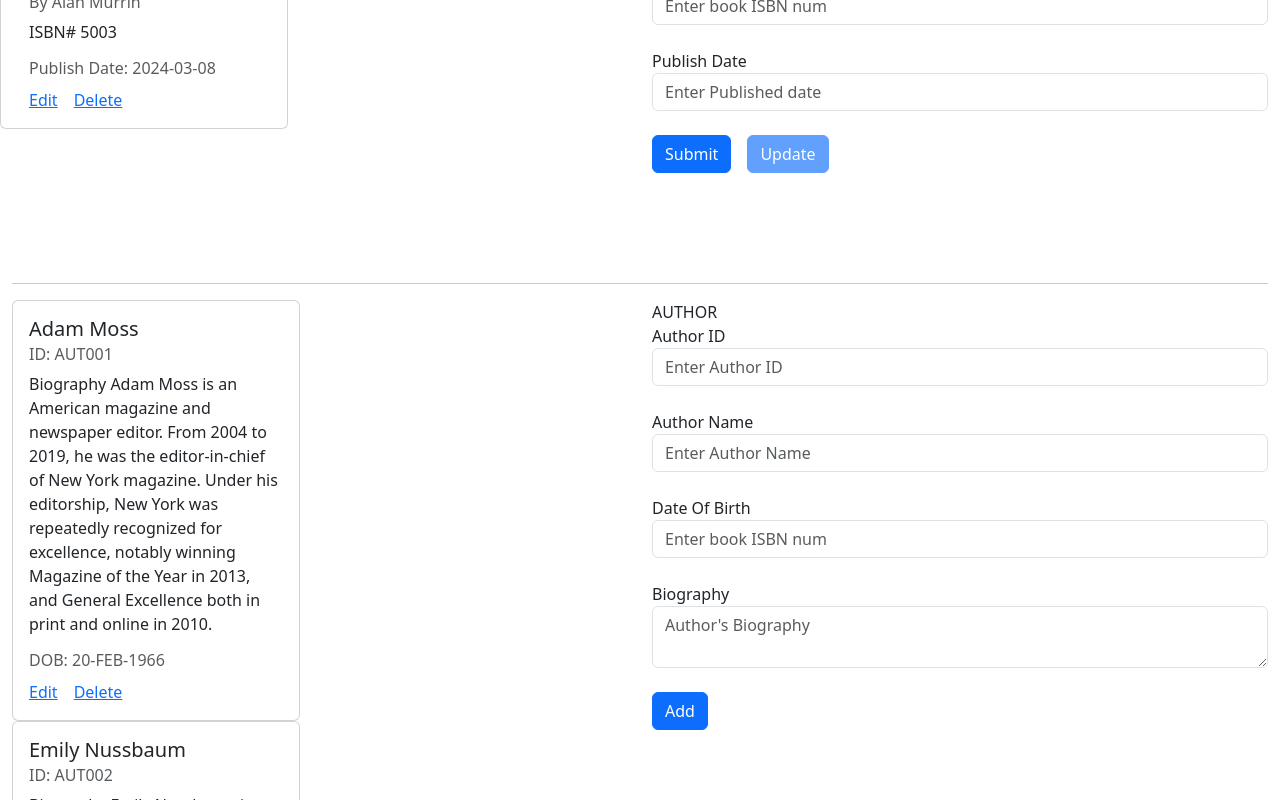
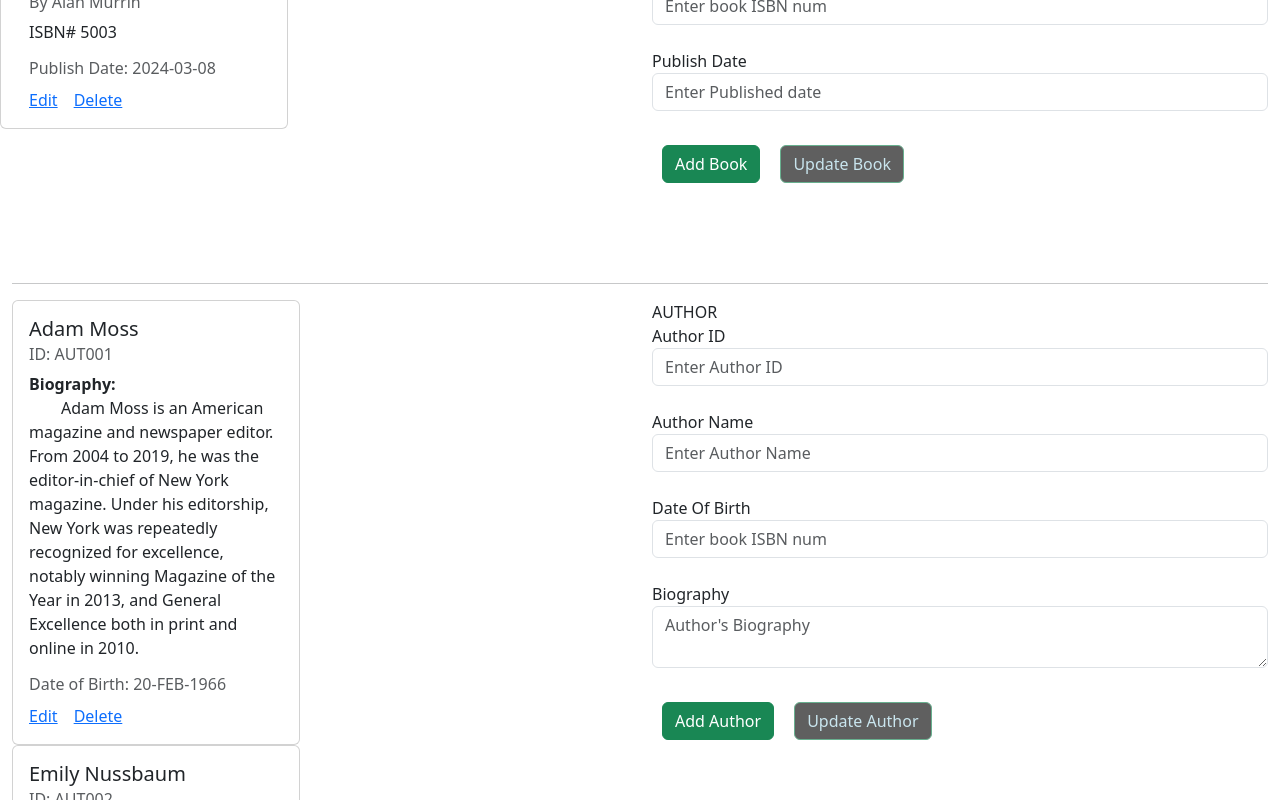
Before and after one commit to Tharani-Kasiselvam/react-formik-library, a React app: page / in a window 1280 px wide. Shown: the part 339-1139 px from the top of the page. Built offline with nearby package versions, Linux system fonts and the light colour scheme; the HTML template or start-up script is replaced by a standard one.

Commit message:
enabled Addition of Authors-Buttons enabled in both sections

```diff
--- a/src/component/AuthorsSection.jsx
+++ b/src/component/AuthorsSection.jsx
@@ -3,7 +3,7 @@ import {LibraryContext} from './Dashboard'
 import { useContext } from "react"
 
 const AuthorsSection = () => {
-    const {author_records} = useContext(LibraryContext)
+    const {authorList, addNewAuthor,isAuthEdit,setIsAuthEdit} = useContext(LibraryContext)
 
     const validate = values => {
         const errors = {};
@@ -36,6 +36,9 @@ const AuthorsSection = () => {
         validate, // validate function
         onSubmit: values => {
             console.log(values);
+            addNewAuthor(values)
+              //Resetting to Blank values in Form
+              author_formik.resetForm()
         }
     });
 
@@ -44,18 +47,41 @@ const AuthorsSection = () => {
         fontweight: "italic"
     }
 
+    let authIndex = 0
+
+    function loadAuthorButtons(){
+        if(!isAuthEdit){
+            return(
+                <div>
+                <button className='btn btn-success' style={{margin:"10px"}}>Add Author</button>
+                <button className='btn btn-success' style={{backgroundColor: "#0b0b0b",margin:"10px", color: "lightblue"}} disabled>
+                    Update Author</button>
+                </div>
+            )
+        }
+        else{
+            return(
+                <div>
+                <button className='btn btn-success' style={{backgroundColor: "#0b0b0b",margin:"10px", color: "lightblue"}} disabled>
+                    Add Author</button>
+                <button className='btn btn-success' style={{margin:"10px"}}>Update Author</button>
+                </div>
+            )
+        }
+    }
+
     return (
         <div>
             <div className="row">
                 <div className="col-md-6" style={{ height: "500px", width: "50%", overflowY:"auto"}}>
-                    {author_records.map(author => {
+                    {authorList.map(author => {
                         return (
-                            <div className="card" style={{ width: "18rem" }} key={author.id}>
+                            <div className="card" style={{ width: "18rem" }} key={authIndex++}>
                                 <div className="card-body">
                                     <h5 className="card-title">{author.name}</h5>
                                     <h6 className="card-subtitle mb-2 text-muted">ID: {author.id}</h6>
-                                    <p className="card-text">Biography {author.bio}</p>
-                                    <p className="card-subtitle mb-2 text-muted">DOB: {author.dob}</p>
+                                    <p className="card-text"><b>Biography:</b><br /> &emsp;&emsp;{author.bio}</p>
+                                    <p className="card-subtitle mb-2 text-muted">Date of Birth: {author.dob}</p>
                                     <a href="#" className="card-link">Edit</a>
                                     <a href="#" className="card-link">Delete</a>
                                 </div>
@@ -72,9 +98,10 @@ const AuthorsSection = () => {
                             <label htmlFor="authid_lbl">Author ID</label>
                             <input type="text" className="form-control" placeholder="Enter Author ID"
                                 id="authid"
-                                value={author_formik.values.authid}
-                                onChange={author_formik.handleChange}
-                                onBlur={author_formik.handleBlur} />
+                                // value={author_formik.values.authid}
+                                // onChange={author_formik.handleChange}
+                                // onBlur={author_formik.handleBlur}
+                                {...author_formik.getFieldProps('authid')}/>
                         </div>
                         {author_formik.touched.authid && author_formik.errors.authid ? <div style={style}>{author_formik.errors.authid}</div> : null}
                         <br />
@@ -82,9 +109,10 @@ const AuthorsSection = () => {
                             <label htmlFor="name_lbl">Author Name</label>
                             <input type="text" className="form-control" placeholder="Enter Author Name"
                                 id="name"
-                                value={author_formik.values.name}
-                                onChange={author_formik.handleChange}
-                                onBlur={author_formik.handleBlur} />
+                                // value={author_formik.values.name}
+                                // onChange={author_formik.handleChange}
+                                // onBlur={author_formik.handleBlur}
+                                {...author_formik.getFieldProps('name')} />
                         </div>
                         {author_formik.touched.name && author_formik.errors.name ? <div style={style}>{author_formik.errors.name}</div> : null}
                         <br />
@@ -92,9 +120,10 @@ const AuthorsSection = () => {
                             <label htmlFor="dob_lbl">Date Of Birth</label>
                             <input type="text" className="form-control" placeholder="Enter book ISBN num"
                                 id="dob"
-                                value={author_formik.values.dob}
-                                onChange={author_formik.handleChange}
-                                onBlur={author_formik.handleBlur} />
+                                // value={author_formik.values.dob}
+                                // onChange={author_formik.handleChange}
+                                // onBlur={author_formik.handleBlur}
+                                {...author_formik.getFieldProps('dob')} />
                         </div>
                         {author_formik.touched.dob && author_formik.errors.dob ? <div style={style}>{author_formik.errors.dob}</div> : null}
                         <br />
@@ -102,13 +131,15 @@ const AuthorsSection = () => {
                             <label htmlFor="bio_lbl">Biography</label>
                             <textarea type="text" className="form-control" placeholder="Author's Biography"
                                 id="bio"
-                                value={author_formik.values.bio}
-                                onChange={author_formik.handleChange}
-                                onBlur={author_formik.handleBlur} />
+                                // value={author_formik.values.bio}
+                                // onChange={author_formik.handleChange}
+                                // onBlur={author_formik.handleBlur}
+                                {...author_formik.getFieldProps('bio')}/>
                         </div>
                         {author_formik.touched.dob && author_formik.errors.dob ? <div style={style}>{author_formik.errors.bio}</div> : null}
                         <br />
-                        <button type="submit" className="btn btn-primary">Add</button>
+                        {/* <button type="submit" className="btn btn-primary">Add</button> */}
+                        {loadAuthorButtons()}
                     </form>
                 </div>
             </div>
--- a/src/component/BooksSection.jsx
+++ b/src/component/BooksSection.jsx
@@ -3,7 +3,7 @@ import { useFormik } from "formik"
 import {LibraryContext} from './Dashboard'
 import { useContext } from "react"
 const BooksSection = () => {
-    const {bookList,isEdit, setTitle, setIsbn, setAuthor, setPublishDdate,
+    const {bookList,isBookEdit, setIsBookEdit, setTitle, setIsbn, setAuthor, setPublishDdate,
         addNewBook
     } = useContext(LibraryContext)
 
@@ -43,22 +43,40 @@ const BooksSection = () => {
         validate, // validate function
         onSubmit: values => {
           console.log(values);
-
         addNewBook(values)
-
         //Resetting to Blank values in Form
         book_formik.resetForm()
         }
       });
 
-    let i = 1;
+    let bookIndex = 1;
 
+    function loadBookButtons() {
+    if(!isBookEdit){
+        return(
+            <div>
+            <button className='btn btn-success' style={{margin:"10px"}}>Add Book</button>
+            <button className='btn btn-success' style={{backgroundColor: "#0b0b0b",margin:"10px", color: "lightblue"}} disabled>
+                Update Book</button>
+            </div>
+        )
+    }
+    else{
+        return(
+            <div>
+            <button className='btn btn-success' style={{backgroundColor: "#0b0b0b",margin:"10px", color: "lightblue"}} disabled>
+                Add Book</button>
+            <button className='btn btn-success' style={{margin:"10px"}}>Update Book</button>
+            </div>
+        )
+    }
+    }
     return (
         <div>
             <div className="row">
             <div className="col-md-6" style={{ height: "500px", width: "50%", overflowX: "auto" }} >
             {/* */}
-            <div className="row" key={i++}>
+            <div className="row" key={bookIndex++}>
                 {bookList.map(book => {
                     return (
                         <div className="card" style={{ width: "18rem" }} key={book.isbn}>
@@ -122,8 +140,9 @@ const BooksSection = () => {
                     </div>
                     {book_formik.touched.publish && book_formik.errors.publish ? <div style={style}>{book_formik.errors.publish}</div> : null}
                     <br />
-                    <button type="submit" className="btn btn-primary">Submit</button>&emsp;
-                    <button type="button" className="btn btn-primary" disabled={!isEdit ? true : false }>Update</button>
+                    {loadBookButtons()}
+                    {/* <button type="submit" className="btn btn-primary">Submit</button>&emsp;
+                    <button type="button" className="btn btn-primary" disabled={!isEdit ? true : false }>Update</button> */}
                 </form>
             </div>
             </div>
--- a/src/component/Dashboard.jsx
+++ b/src/component/Dashboard.jsx
@@ -17,7 +17,8 @@ const Dashboard = () => {
     const [dob,setDob] = useState("")
     const [bio,setBio] = useState("")
 
-    const [isEdit,setIsEdit] = useState(false)
+    const [isBookEdit,setIsBookEdit] = useState(false)
+    const [isAuthEdit,setIsAuthEdit] = useState(false)
     const [bookList,setBookList] = useState([
         {
             "title": "Cue the Sun!",
@@ -40,7 +41,7 @@ const Dashboard = () => {
     ]
     )
 
-    const author_records = [
+    const [authorList,setAuthorList] = useState([
         {
             "name": "Adam Moss",
             "id": "AUT001",
@@ -54,7 +55,7 @@ const Dashboard = () => {
             "dob": "3-APR-1962",
             "bio": "Emily Nussbaum is an American television critic. She served as the television critic for The New Yorker from 2011 until 2019. In 2016, she won the Pulitzer Prize for Criticism."
         }
-    ]
+    ])
 
     const addNewBook = (values) => {
        const newBook = {
@@ -67,10 +68,22 @@ const Dashboard = () => {
        setBookList([...bookList,newBook])
     }
 
+    const addNewAuthor = (values) => {
+        const newAuthor = {
+            name : values.name,
+            id : values.authId,
+            dob : values.dob,
+            bio : values.bio
+       }
+
+       setAuthorList([...authorList,newAuthor])
+    }
+
     return (
         <div>
-            <LibraryContext.Provider value={{bookList, author_records, isEdit,
-                setTitle, setIsbn, setAuthor, setPublishDdate, addNewBook
+            <LibraryContext.Provider value={{bookList, authorList, isBookEdit, setIsBookEdit, isAuthEdit,setIsAuthEdit,
+                setTitle, setIsbn, setAuthor, setPublishDdate, setName, setAuthId, setDob, setBio,
+                addNewBook, addNewAuthor
             }}>
             <nav className="navbar navbar-light bg-light">
                 <div className="navbar-brand" to="#" >
```
Also changed, not shown: src/App.jsx (+2 -8 lines).
